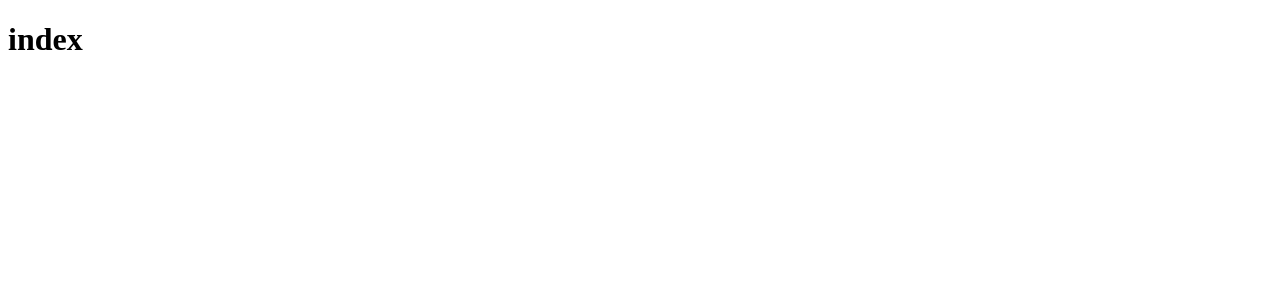
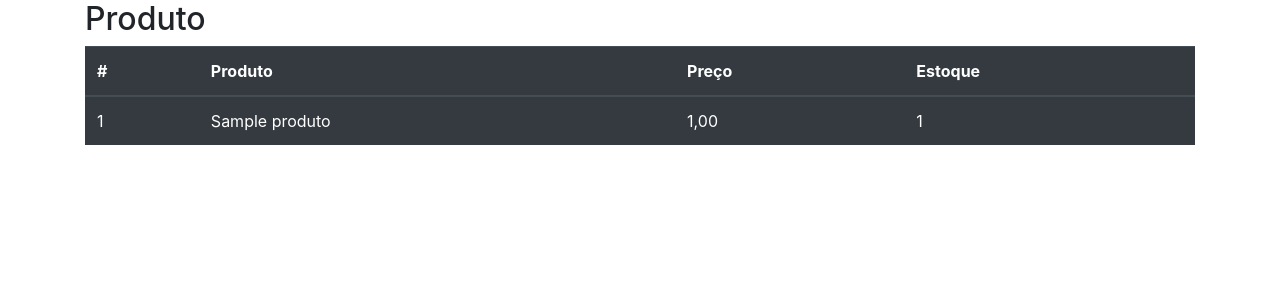
Before and after one commit to Charles-Silva-07/udemy_django2, a Django app: page / in a window 1280 px wide. Before the commit the part shown is almost empty. Shown: the top 300 px of the page. Run offline with Django 4.2, Linux system fonts and the light colour scheme; tables that the repository leaves empty hold one stand-in row (values such as "Sample post"); grey boxes marked "Sample" are stand-in pictures; some libraries are stand-ins or nearby versions.

Commit message:
criado modal no template trazendo as imagem do banco

```diff
--- /dev/null
+++ b/core/static/css/style.css
@@ -0,0 +1,3 @@
+a{
+    color: #fff;
+}
--- a/core/templates/index.html
+++ b/core/templates/index.html
@@ -1,10 +1,51 @@
+{% load bootstrap4 %}
+{% load static %}
 <!DOCTYPE html>
 <html lang="pt-br">
 <head>
     <meta charset="UTF-8">
     <title>index</title>
+    {% bootstrap_css %}
+    <link href="{% static 'css/style.css' %}" rel="stylesheet">
 </head>
 <body>
-    <h1> index </h1>
+    <div class="container">
+        <h2> Produto </h2>
+        <table class="table table-dark">
+            <thead>
+                <tr>
+                    <th scope="col">#</th>
+                    <th scope="col">Produto</th>
+                    <th scope="col">Preço</th>
+                    <th scope="col">Estoque</th>
+                </tr>
+            </thead>
+            <tbody>
+                {% for produto in produto %}
+                    <tr>
+                        <td scope="row">{{produto.id}}</td>
+                        <td scope="row"> <a href="#modal{{ produto.id }}" data-toggle="modal"> {{produto.nome}}</a></td>
+                        <td scope="row">{{produto.preco}}</td>
+                        <td scope="row">{{produto.estoque}}</td>
+                    </tr>
+                    <div class="modal fade bd-example-modal-lg show" id="modal{{produto.id}}" role="dialog">
+                        <div class="modal-dialog">
+                            <div class="modal-header">
+                                <button type="button" class="close" data-dismiss="modal">
+                                    <span aria-hidden="true">&times;</span>
+                                </button>
+                            </div>
+                            <div class="modal-body" id="dynamic-content">
+                                <img src="{{ produto.imagem.url }}" class="img-fluid" alt="{{ produto.nome }}"/>
+                            </div>
+                        </div>
+
+                    </div>
+                {% endfor %}
+            </tbody>
+
+        </table>
+    </div>
+    {% bootstrap_javascript jquery='full' %}
 </body>
 </html>
--- a/core/views.py
+++ b/core/views.py
@@ -1,10 +1,14 @@
 from django.shortcuts import render
 from django.contrib import messages
 from .forms import ContatoForm, ProdutoModelForm
+from .models import Produto
 
 
 def index(request):
-    return render(request, 'index.html')
+    context = {
+        'produto': Produto.objects.all()
+    }
+    return render(request, 'index.html', context)
 
 
 def contato(request):
```
